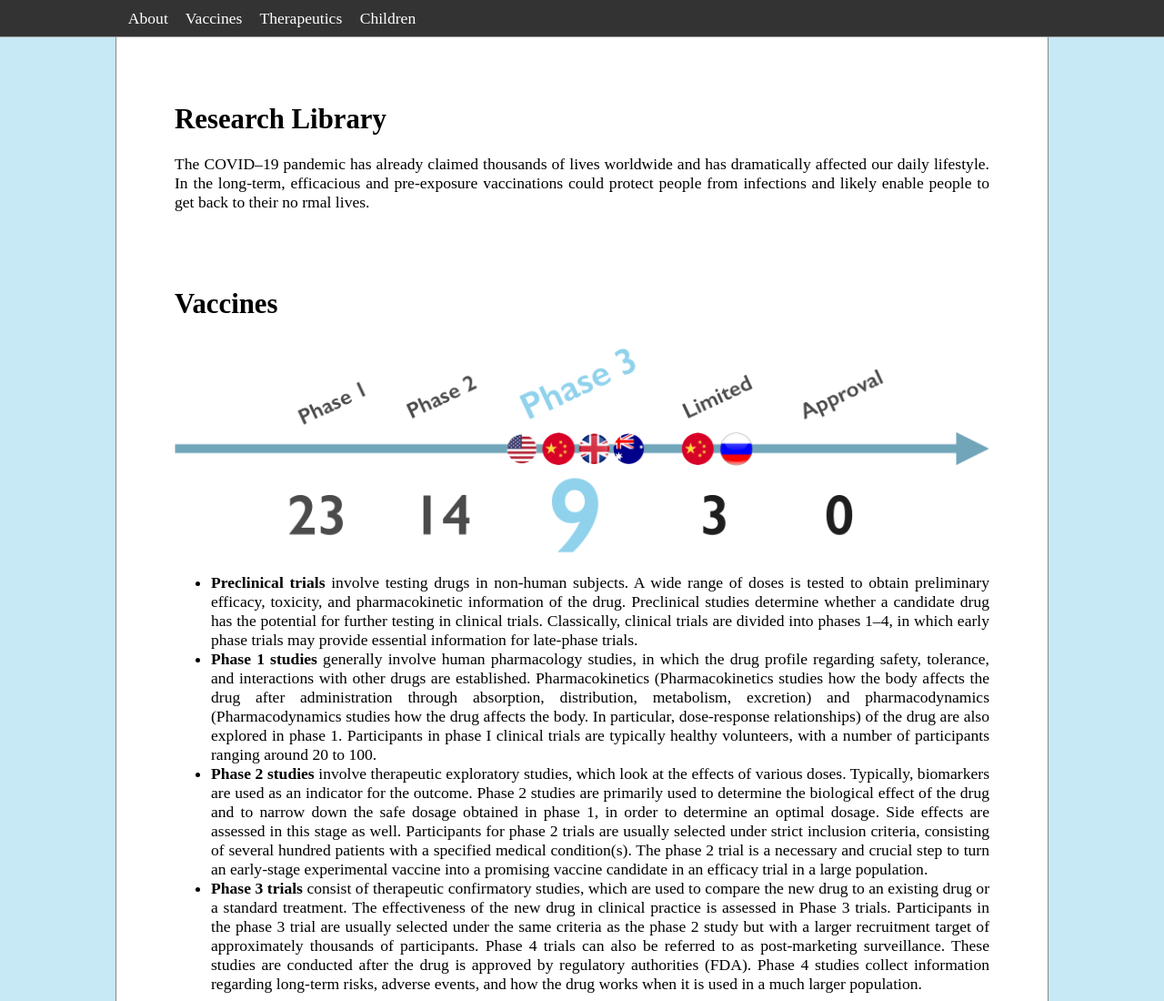
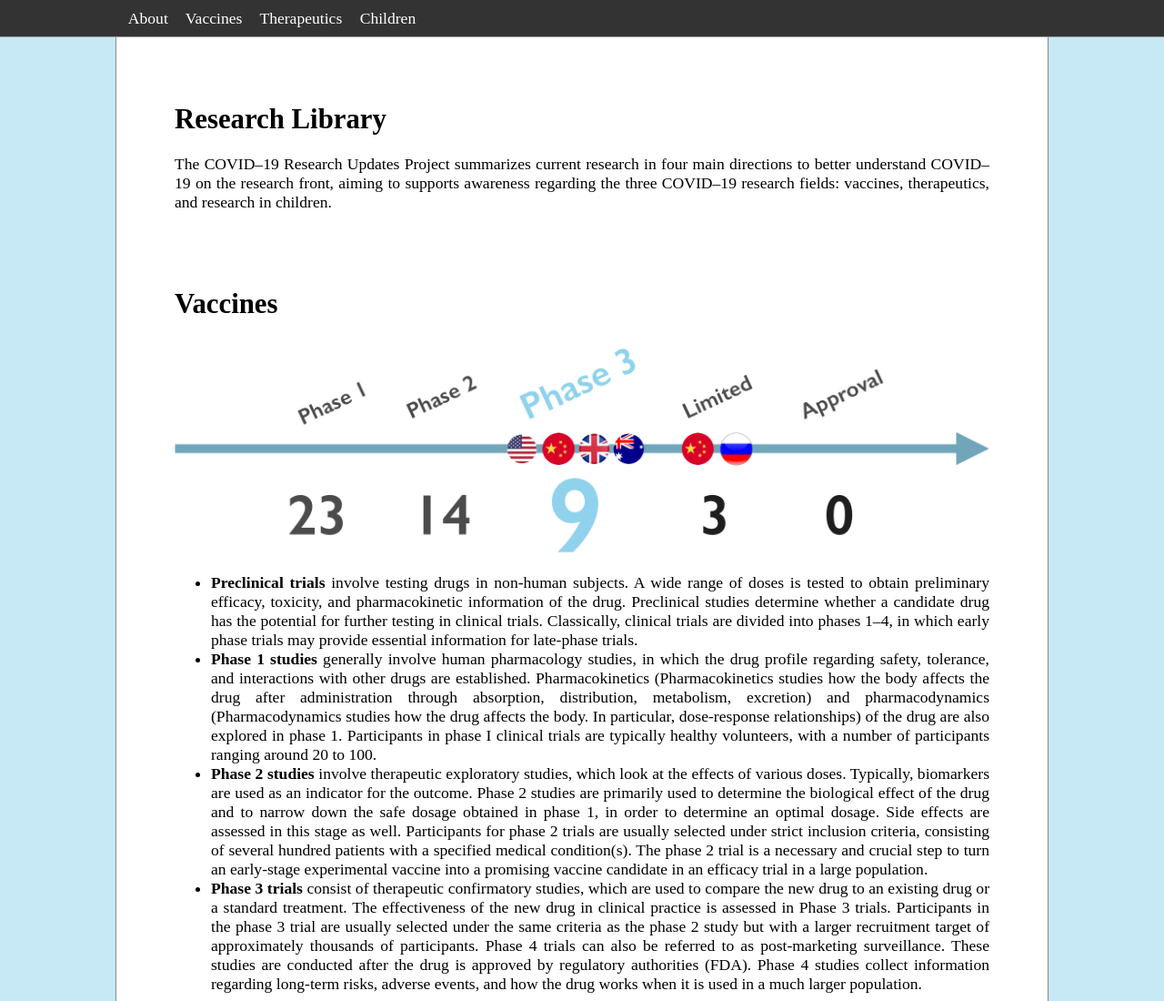
Before and after one commit to covid-research-lib/covid-research-lib.github.io, a plain HTML site: page index.html in a window 1280 px wide. Shown: the top 1100 px of the page at 91% size. Drawn offline with Linux system fonts and the light colour scheme; a web font is replaced by a local one.

Commit message:
intro edits

```diff
--- a/index.html
+++ b/index.html
@@ -16,7 +16,7 @@
 
 <h1 id="researchlibrary">Research Library</h1>
 
-<p>The COVID&#8211;19 pandemic has already claimed thousands of lives worldwide and has dramatically affected our daily lifestyle. In the long-term, efficacious and pre-exposure vaccinations could protect people from infections and likely enable people to get back to their no rmal lives.</p>
+<p>The COVID&#8211;19 Research Updates Project summarizes current research in four main directions to better understand COVID&#8211;19 on the research front, aiming to supports awareness regarding the three COVID&#8211;19 research fields: vaccines, therapeutics, and research in children.</p>
 
 <h3 id="vaccines"><br/></h3>
 
```
Also changed, not shown: 1 other file.
